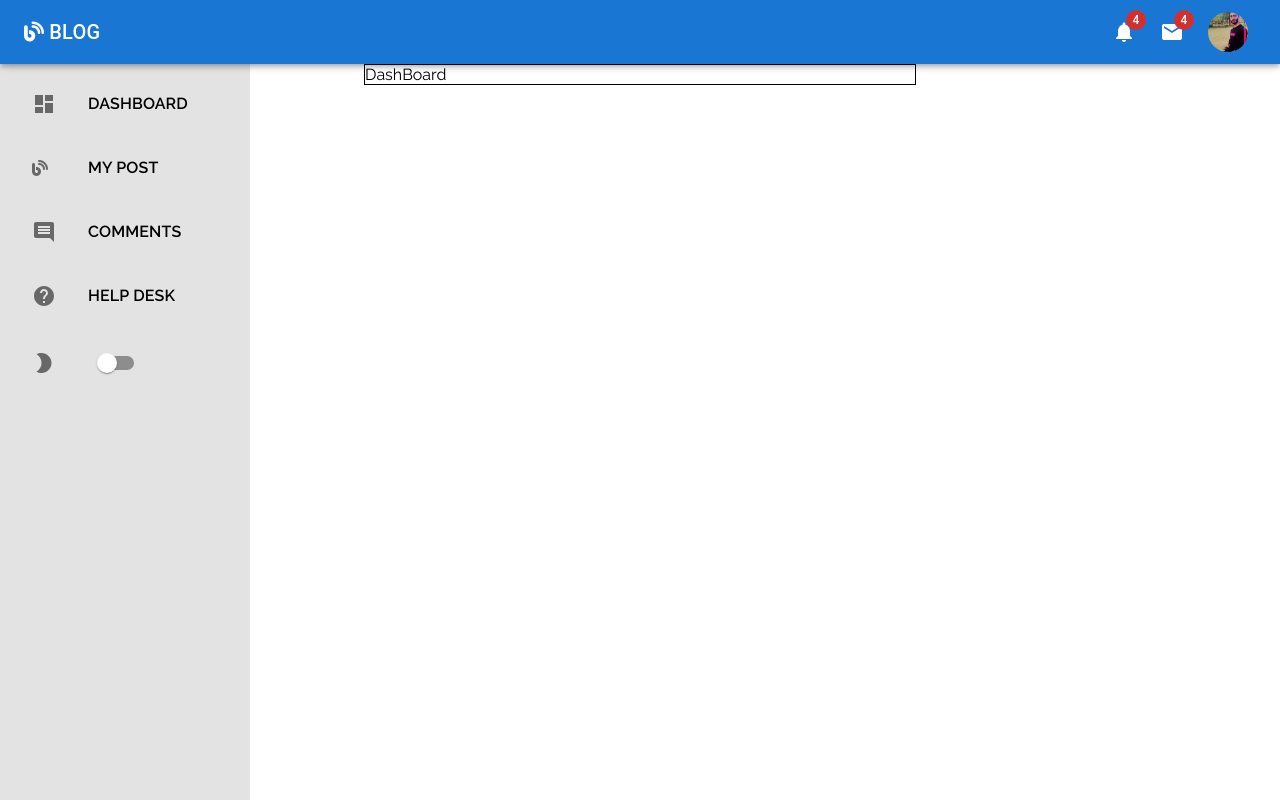
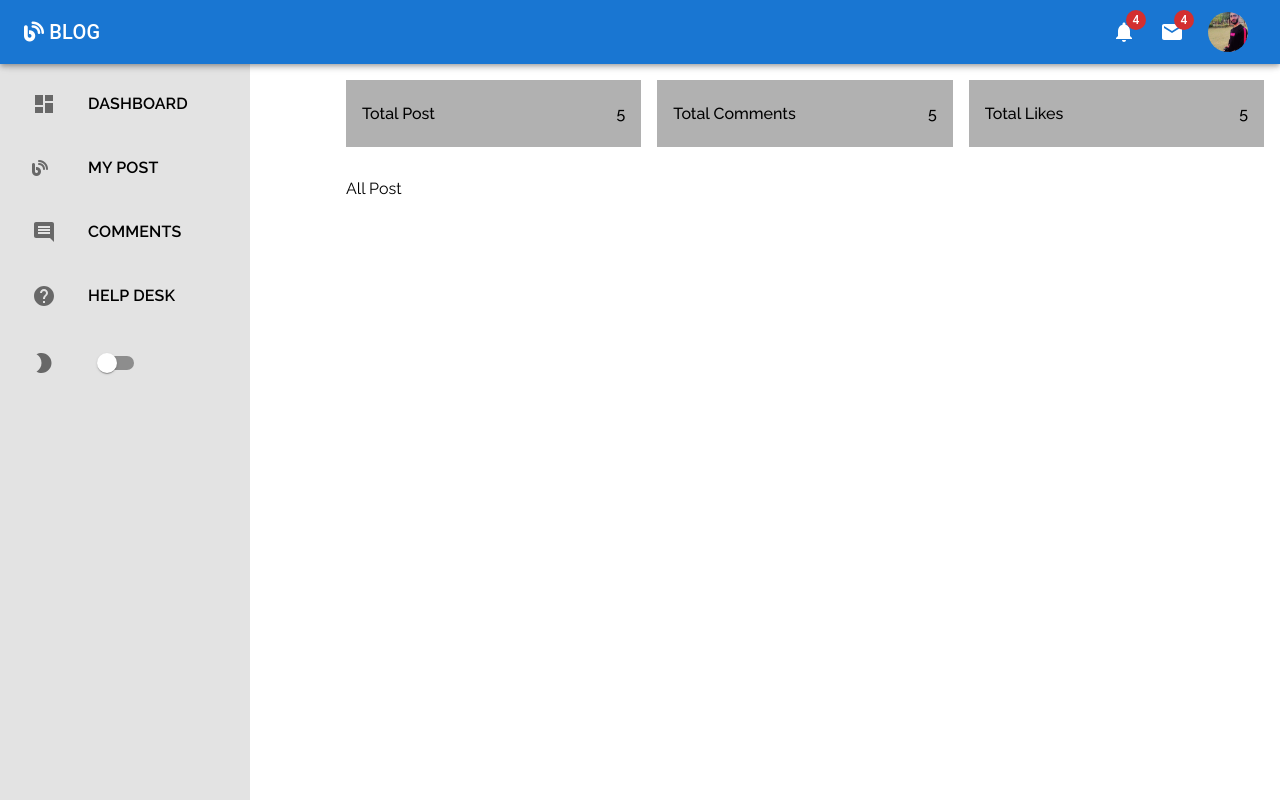
Before and after one commit to HafizHammad123/Mern_Stack_Course_Final_Project, a React (Create React App) app in the folder Front_End/my-app/: page /Dashboard in a window 1280 px wide. Built offline with nearby package versions, Linux system fonts and the light colour scheme.

Commit message:
Dashboard pages design update

```diff
--- a/Front_End/my-app/src/Web_App_Pages/Dashboard.jsx
+++ b/Front_End/my-app/src/Web_App_Pages/Dashboard.jsx
@@ -1,17 +1,62 @@
-import React from "react";
+import React, { useState } from "react";
 import HeaderWebApp from "../Web_App_Components/Header_WebApp";
 import SideNavWebApp from "../Web_App_Components/Side_Navbar";
 import FooterWebApp from "../Web_App_Components/Footer_WebApp";
 import NavbarMobileWeb from "../Web_App_Components/Navbar_Mobile";
-import { Stack } from '@mui/material'
+import { Stack, Box } from '@mui/material'
 export default function Dashboard() {
+    const [showpost, updatepostwhow] = useState(true)
+    const [showcomment, updatecommentshow] = useState(false)
+    const [showlike, updatelikeshow] = useState(false)
     return <>
         <HeaderWebApp />
         <NavbarMobileWeb />
-        <Stack flexDirection={"row"} justifyContent={"center"}>
+        <Stack flexDirection={"row"} justifyContent={"flex-end"} flexWrap={"wrap"}>
             <SideNavWebApp />
-            <Stack  fontFamily={"Raleway"} sx={{ width: { lg: "550px", md: "400px" } }} border={1}>
-                DashBoard
+            <Stack fontFamily={"Raleway"}  sx={{ width: { lg: "950px", md: "650px", xs: "100%" } }} >
+                <Box display={"flex"} flexWrap={"wrap"} sx={{ p: { sm: 2, xs: 0 } }} gap={2} >
+                    <Box component={"div"} onClick={() => {
+                        updatepostwhow(true)
+                        updatecommentshow(false)
+                        updatelikeshow(false)
+                    }} sx={{ flex: { md: "250px", lg: "250px", xs: "300px" }, backgroundColor: "#b1b1b1", fontWeight: "500",cursor:"pointer"}} paddingX={2} paddingY={3} display={"flex"} justifyContent={"space-between"}>
+                        <Box>Total Post</Box>
+                        <Box>5</Box>
+                    </Box>
+                    <Box component={"div"} onClick={() => {
+                        updatepostwhow(false)
+                        updatecommentshow(true)
+                        updatelikeshow(false)
+                    }}  sx={{ flex: { md: "250px", lg: "250px", xs: "300px" }, backgroundColor: "#b1b1b1", fontWeight: "500",cursor:"pointer"}} paddingX={2} paddingY={3} display={"flex"} justifyContent={"space-between"}>
+                        <Box>Total Comments</Box>
+                        <Box>5</Box>
+
+                    </Box>
+                    <Box component={"div"} onClick={() => {
+                        updatepostwhow(false)
+                        updatecommentshow(false)
+                        updatelikeshow(true)
+                    }}  sx={{ flex: { md: "250px", lg: "250px", xs: "300px" }, backgroundColor: "#b1b1b1", fontWeight: "500",cursor:"pointer"}} paddingX={2} paddingY={3} display={"flex"} justifyContent={"space-between"}>
+                        <Box>Total Likes</Box>
+                        <Box>5</Box>
+
+                    </Box>
+
+                </Box>
+                {
+                    showpost ? <Box p={2} >All Post</Box> : null
+                }
+                {
+                    showcomment ? <Box p={2} >All Comments List</Box> : null
+                }
+                {
+                    showlike ? <Box p={2} >All Likes</Box> : null
+                }
+
+
+
+
+
             </Stack>
         </Stack>
         <FooterWebApp />
```
